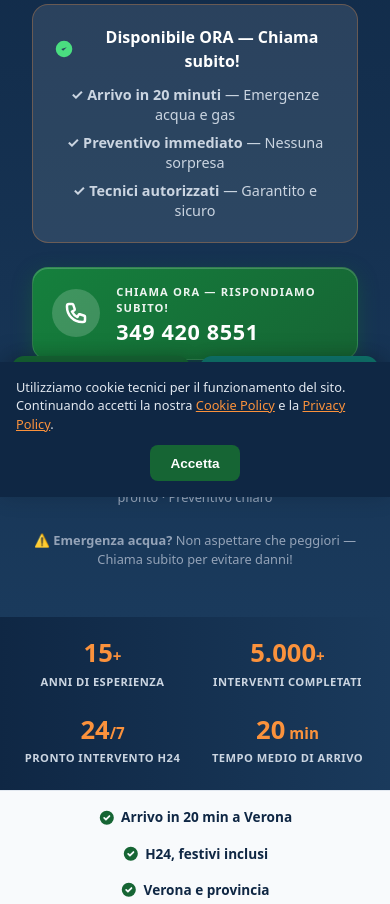
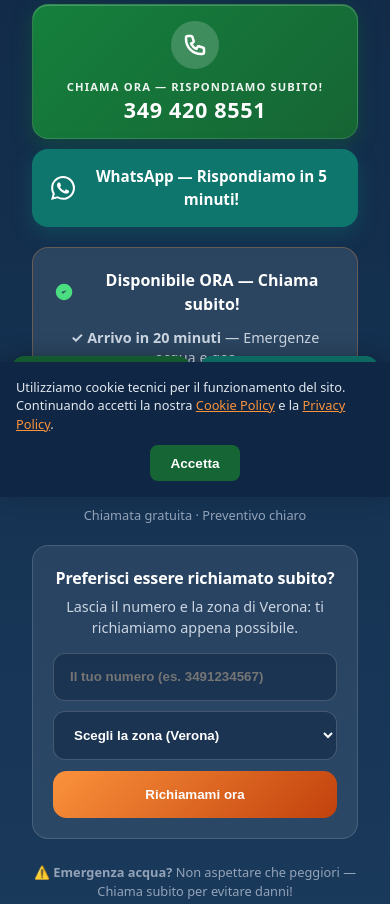
Before and after one commit to rfdigitall/GALA400SITE, a plain HTML site: page index.html in a window 390 px wide. Shown: the part 347-1251 px from the top of the page. Drawn offline with Linux system fonts and the light colour scheme.

Commit message:
Add files via upload

```diff
--- a/index.html
+++ b/index.html
@@ -35,7 +35,7 @@
     window.dataLayer = window.dataLayer || [];
     function gtag(){dataLayer.push(arguments);}
     gtag('js', new Date());
-    gtag('config', 'AW-18106797178');
+    gtag('config', 'AW-18106797178', { 'phone_conversion_number': '349 420 8551' });
   </script>
   <!-- Event snippet: Click telefono sito (AW-18106797178/gj3KCPXd27EcEPqY_7lD) -->
   <script>
@@ -80,6 +80,10 @@
     .btn-call-text{flex:1;min-width:0}
     .btn-call-label{display:block;font-size:.7rem;font-weight:600;text-transform:uppercase;letter-spacing:.1em;opacity:.92;margin-bottom:.15rem}
     .btn-call-phone{display:block;font-size:clamp(1.35rem,5vw,1.6rem);font-weight:800;letter-spacing:.03em;line-height:1.1}
+    @media(max-width:520px){
+      .btn-call-hero{flex-direction:column;text-align:center;gap:.65rem}
+      .btn-call-text{text-align:center}
+    }
     .hero{background:linear-gradient(180deg,#0f2744 0%,#1a3a5c 100%);color:#fff;padding:2.5rem 1rem 3rem;text-align:center}
     .badge{display:inline-flex;align-items:center;gap:.5rem;background:rgba(255,255,255,.1);color:var(--accent-light);font-size:.8rem;font-weight:600;padding:.35rem 1rem;border-radius:999px;margin-bottom:1.25rem}
     .dot{width:.5rem;height:.5rem;background:#4ade80;border-radius:50%;animation:pulse 2s infinite}
@@ -408,20 +412,8 @@
         <h1 id="titolo-principale">Idraulico Verona<br><span class="acc">Pronto Intervento 24/7</span></h1>
         <p class="sub">Interventi rapidi in <strong>20 minuti</strong> a Verona e provincia. Emergenze acqua, gas e spurghi.</p>
 
-        <div style="background: rgba(255,255,255,0.1); border-radius: 1rem; padding: 1.25rem; margin: 1.5rem auto; max-width: 28rem; border: 1px solid rgba(251,146,60,0.3);">
-          <div style="display: flex; align-items: center; gap: 0.75rem; margin-bottom: 0.75rem;">
-            <svg width="24" height="24" fill="#4ade80" viewBox="0 0 24 24" aria-hidden="true"><path d="M9 12l2 2 4-4m6 2a9 9 0 11-18 0 9 9 0 0118 0z"/></svg>
-            <span style="font-weight: 700; color: #fff;">Disponibile ORA — Chiama subito!</span>
-          </div>
-          <div style="font-size: 0.9rem; color: #cbd5e1; line-height: 1.4;">
-            <p style="margin-bottom: 0.5rem;"><strong>✓ Arrivo in 20 minuti</strong> — Emergenze acqua e gas</p>
-            <p style="margin-bottom: 0.5rem;"><strong>✓ Preventivo immediato</strong> — Nessuna sorpresa</p>
-            <p><strong>✓ Tecnici autorizzati</strong> — Garantito e sicuro</p>
-          </div>
-        </div>
-
         <div class="hero-cta">
-          <a href="tel:+393494208551" class="btn btn-grn btn-call-hero" id="cta-principale" data-cta="hero" onclick="return gtag_report_conversion('tel:+393494208551')">
+          <a href="tel:+393494208551" class="btn btn-grn btn-call-hero" id="cta-principale" data-cta="hero">
             <span class="btn-call-icon" aria-hidden="true">
               <svg fill="none" stroke="currentColor" stroke-width="2.5" viewBox="0 0 24 24"><path stroke-linecap="round" stroke-linejoin="round" d="M3 5a2 2 0 012-2h3.28a1 1 0 01.948.684l1.498 4.493a1 1 0 01-.502 1.21l-2.257 1.13a11.042 11.042 0 005.516 5.516l1.13-2.257a1 1 0 011.21-.502l4.493 1.498a1 1 0 01.684.949V19a2 2 0 01-2 2h-1C9.716 21 3 14.284 3 6V5z"/></svg>
             </span>
@@ -435,7 +427,47 @@
             WhatsApp — Rispondiamo in 5 minuti!
           </a>
         </div>
-        <p class="note">Chiamata gratuita · WhatsApp con messaggio già pronto · Preventivo chiaro</p>
+
+        <div style="background: rgba(255,255,255,0.1); border-radius: 1rem; padding: 1.25rem; margin: 1.25rem auto 0; max-width: 28rem; border: 1px solid rgba(251,146,60,0.3);">
+          <div style="display: flex; align-items: center; gap: 0.75rem; justify-content:center; margin-bottom: 0.75rem;">
+            <svg width="24" height="24" fill="#4ade80" viewBox="0 0 24 24" aria-hidden="true"><path d="M9 12l2 2 4-4m6 2a9 9 0 11-18 0 9 9 0 0118 0z"/></svg>
+            <span style="font-weight: 700; color: #fff;">Disponibile ORA — Chiama subito!</span>
+          </div>
+          <div style="font-size: 0.9rem; color: #cbd5e1; line-height: 1.4;">
+            <p style="margin-bottom: 0.5rem;"><strong>✓ Arrivo in 20 minuti</strong> — Emergenze acqua e gas</p>
+            <p style="margin-bottom: 0.5rem;"><strong>✓ Preventivo immediato</strong> — Nessuna sorpresa</p>
+            <p><strong>✓ Tecnici autorizzati</strong> — Garantito e sicuro</p>
+          </div>
+        </div>
+        <p class="note">Chiamata gratuita · Preventivo chiaro</p>
+
+        <div id="richiamata" style="background: rgba(255,255,255,0.08); border-radius: 1rem; padding: 1.25rem; margin: 1.25rem auto 0; max-width: 28rem; border: 1px solid rgba(255,255,255,0.14);">
+          <p style="font-weight: 800; color: #fff; margin-bottom: .35rem; letter-spacing: -.01em;">Preferisci essere richiamato subito?</p>
+          <p style="font-size: .9rem; color: #cbd5e1; margin-bottom: .9rem;">Lascia il numero e la zona di Verona: ti richiamiamo appena possibile.</p>
+          <form name="richiamata" method="POST" data-netlify="true" netlify-honeypot="bot-field" action="/?ok=1#richiamata" style="display:grid; gap:.65rem;">
+            <input type="hidden" name="form-name" value="richiamata">
+            <p class="sr-only">
+              <label>Non compilare <input name="bot-field"></label>
+            </p>
+            <label class="sr-only" for="richiamata-tel">Telefono</label>
+            <input id="richiamata-tel" name="telefono" type="tel" inputmode="tel" autocomplete="tel" required placeholder="Il tuo numero (es. 3491234567)" style="width:100%; padding:.95rem 1rem; border-radius:.75rem; border:1px solid rgba(255,255,255,0.18); background: rgba(15,39,68,0.55); color:#fff; font-weight:700; outline:none;">
+            <label class="sr-only" for="richiamata-zona">Zona</label>
+            <select id="richiamata-zona" name="zona" required style="width:100%; padding:.95rem 1rem; border-radius:.75rem; border:1px solid rgba(255,255,255,0.18); background: rgba(15,39,68,0.55); color:#fff; font-weight:700; outline:none;">
+              <option value="" selected>Scegli la zona (Verona)</option>
+              <option>Verona Centro</option>
+              <option>Borgo Trento</option>
+              <option>Borgo Roma</option>
+              <option>San Zeno</option>
+              <option>Valdonega</option>
+              <option>Stadio</option>
+              <option>Quadrante Europa</option>
+              <option>San Michele</option>
+              <option>Provincia di Verona</option>
+            </select>
+            <button type="submit" class="btn" style="width:100%; padding:1rem 1rem; border-radius:.85rem; border:0; cursor:pointer; background: linear-gradient(135deg,#fb923c 0%,#c2410c 100%); color:#fff; font-weight:900; text-transform:none; letter-spacing:0;">Richiamami ora</button>
+            <p id="richiamata-ok" style="display:none; font-size:.85rem; color:#cbd5e1; text-align:center; line-height:1.4; margin-top:.2rem;">Richiesta inviata. Se è urgente, chiama subito <a href="tel:+393494208551" style="color:#fb923c; font-weight:900;">349 420 8551</a>.</p>
+          </form>
+        </div>
 
         <div style="margin-top: 1.5rem; font-size: 0.8rem; color: #94a3b8; text-align: center;">
           <p><strong>⚠️ Emergenza acqua?</strong> Non aspettare che peggiori — Chiama subito per evitare danni!</p>
@@ -525,7 +557,7 @@
           </li>
         </ul>
         <div class="cta-mid cta-row">
-          <a href="tel:+393494208551" class="btn btn-grn btn-mid" data-cta="servizi-call" style="display:inline-flex" onclick="return gtag_report_conversion('tel:+393494208551')">Chiama — 349 420 8551</a>
+          <a href="tel:+393494208551" class="btn btn-grn btn-mid" data-cta="servizi-call" style="display:inline-flex">Chiama — 349 420 8551</a>
           <a href="https://wa.me/393494208551?text=Buongiorno%2C%20ho%20bisogno%20di%20un%20idraulico%20urgente%20a%20Verona.%20Potete%20intervenire%20subito%3F%20Grazie." class="btn-wa" data-cta="servizi-whatsapp" rel="noopener" target="_blank" style="display:inline-flex">
             <svg viewBox="0 0 24 24" fill="currentColor" width="20" height="20" aria-hidden="true"><path d="M17.472 14.382c-.297-.149-1.758-.867-2.03-.967-.273-.099-.471-.148-.67.15-.197.297-.767.966-.94 1.164-.173.199-.347.223-.644.075-.297-.15-1.255-.463-2.39-1.475-.883-.788-1.48-1.761-1.653-2.059-.173-.297-.018-.458.13-.606.134-.133.298-.347.446-.52.149-.174.198-.298.298-.497.099-.198.05-.371-.025-.52-.075-.149-.669-1.612-.916-2.207-.242-.579-.487-.5-.669-.51-.173-.008-.371-.01-.57-.01-.198 0-.52.074-.792.372-.272.297-1.04 1.016-1.04 2.479 0 1.462 1.065 2.875 1.213 3.074.149.198 2.096 3.2 5.077 4.487.709.306 1.262.489 1.694.625.712.227 1.36.195 1.871.118.571-.085 1.758-.719 2.006-1.413.248-.694.248-1.289.173-1.413-.074-.124-.272-.198-.57-.347m-5.421 7.403h-.004a9.87 9.87 0 01-5.031-1.378l-.361-.214-3.741.982.998-3.648-.235-.374a9.86 9.86 0 01-1.51-5.26c.001-5.45 4.436-9.884 9.888-9.884 2.64 0 5.122 1.03 6.988 2.898a9.825 9.825 0 012.893 6.994c-.003 5.45-4.435 9.884-9.885 9.884m8.413-18.297A11.815 11.815 0 0012.05 0C5.495 0 .16 5.335.157 11.892c0 2.096.547 4.142 1.588 5.945L.057 24l6.305-1.654a11.882 11.882 0 005.683 1.448h.005c6.554 0 11.89-5.335 11.893-11.893a11.821 11.821 0 00-3.48-8.413z"/></svg>
             WhatsApp
@@ -595,7 +627,7 @@
       </div>
 
       <div style="text-align: center; margin-top: 2.5rem;">
-        <a href="tel:+393494208551" class="btn btn-grn" style="padding: 1rem 2rem; font-size: 1.1rem; border-radius: 0.75rem; display: inline-flex; align-items: center; gap: 0.5rem;" onclick="return gtag_report_conversion('tel:+393494208551')">
+        <a href="tel:+393494208551" class="btn btn-grn" style="padding: 1rem 2rem; font-size: 1.1rem; border-radius: 0.75rem; display: inline-flex; align-items: center; gap: 0.5rem;">
           <svg width="22" height="22" fill="none" stroke="currentColor" stroke-width="2" viewBox="0 0 24 24" aria-hidden="true"><path stroke-linecap="round" stroke-linejoin="round" d="M3 5a2 2 0 012-2h3.28a1 1 0 01.948.684l1.498 4.493a1 1 0 01-.502 1.21l-2.257 1.13a11.042 11.042 0 005.516 5.516l1.13-2.257a1 1 0 011.21-.502l4.493 1.498a1 1 0 01.684.949V19a2 2 0 01-2 2h-1C9.716 21 3 14.284 3 6V5z"/></svg>
           Chiama per un Preventivo Immediato — 349 420 8551
         </a>
@@ -639,7 +671,7 @@
         <details class="faq-item">
           <summary>Intervenite anche nei quartieri periferici di Verona?</summary>
           <div class="faq-ans">
-            <p>Sì, serviamo tutta Verona e provincia: Verona Centro, Borgo Trento, Borgo Roma, San Zeno, Valdonega, Stadio, Quadrante Europa, San Michele, Bussoleng, Villafranca e tutti i comuni della provincia.</p>
+            <p>Sì, serviamo tutta Verona e provincia: Verona Centro, Borgo Trento, Borgo Roma, San Zeno, Valdonega, Stadio, Quadrante Europa, San Michele, Bussolengo, Villafranca e tutti i comuni della provincia.</p>
           </div>
         </details>
         <details class="faq-item">
@@ -785,6 +817,14 @@
         banner.classList.add('is-hidden');
       });
     })();
+    (function () {
+      try {
+        var params = new URLSearchParams(window.location.search);
+        if (params.get('ok') !== '1') return;
+        var ok = document.getElementById('richiamata-ok');
+        if (ok) ok.style.display = 'block';
+      } catch (e) {}
+    })();
   </script>
 </body>
 </html>
```
